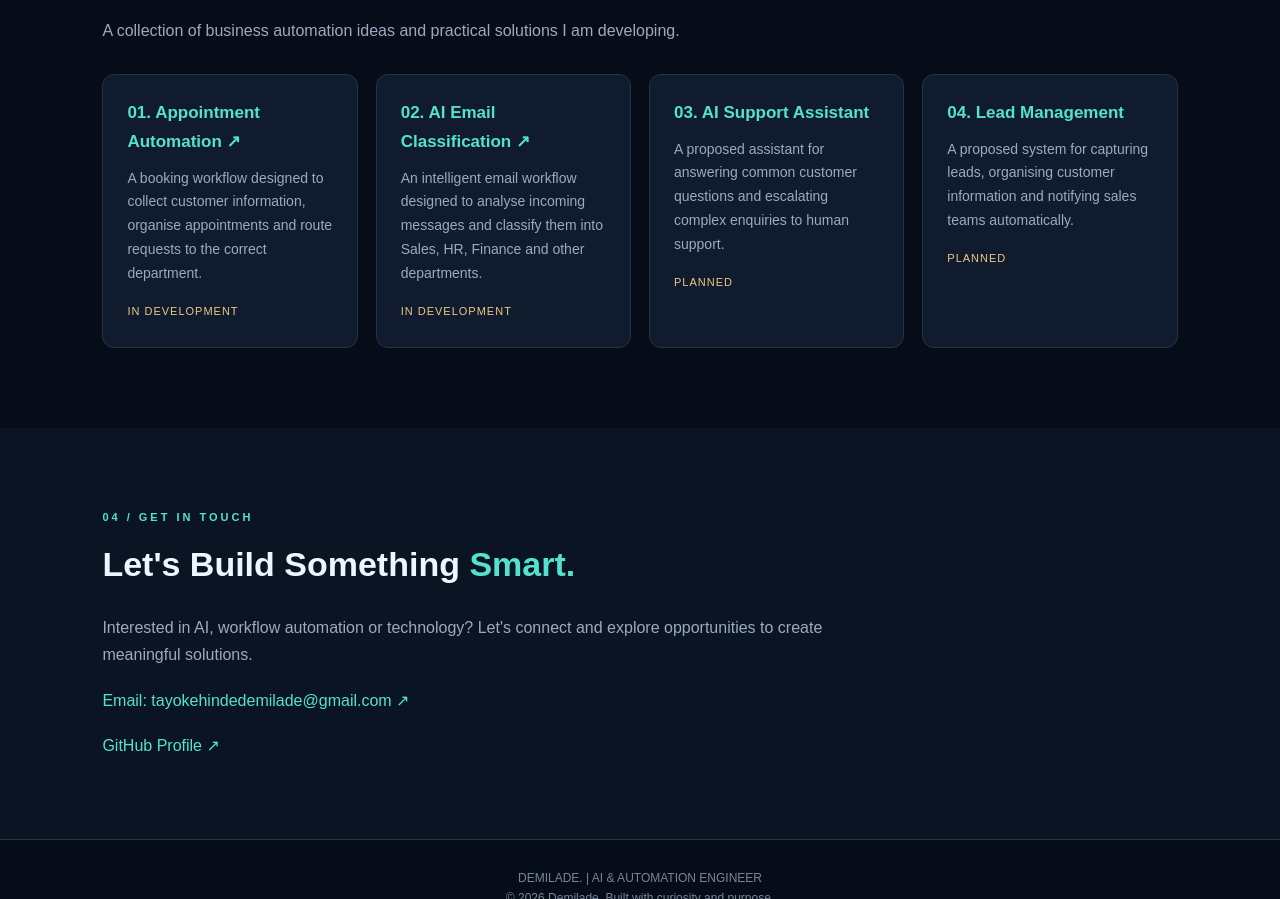
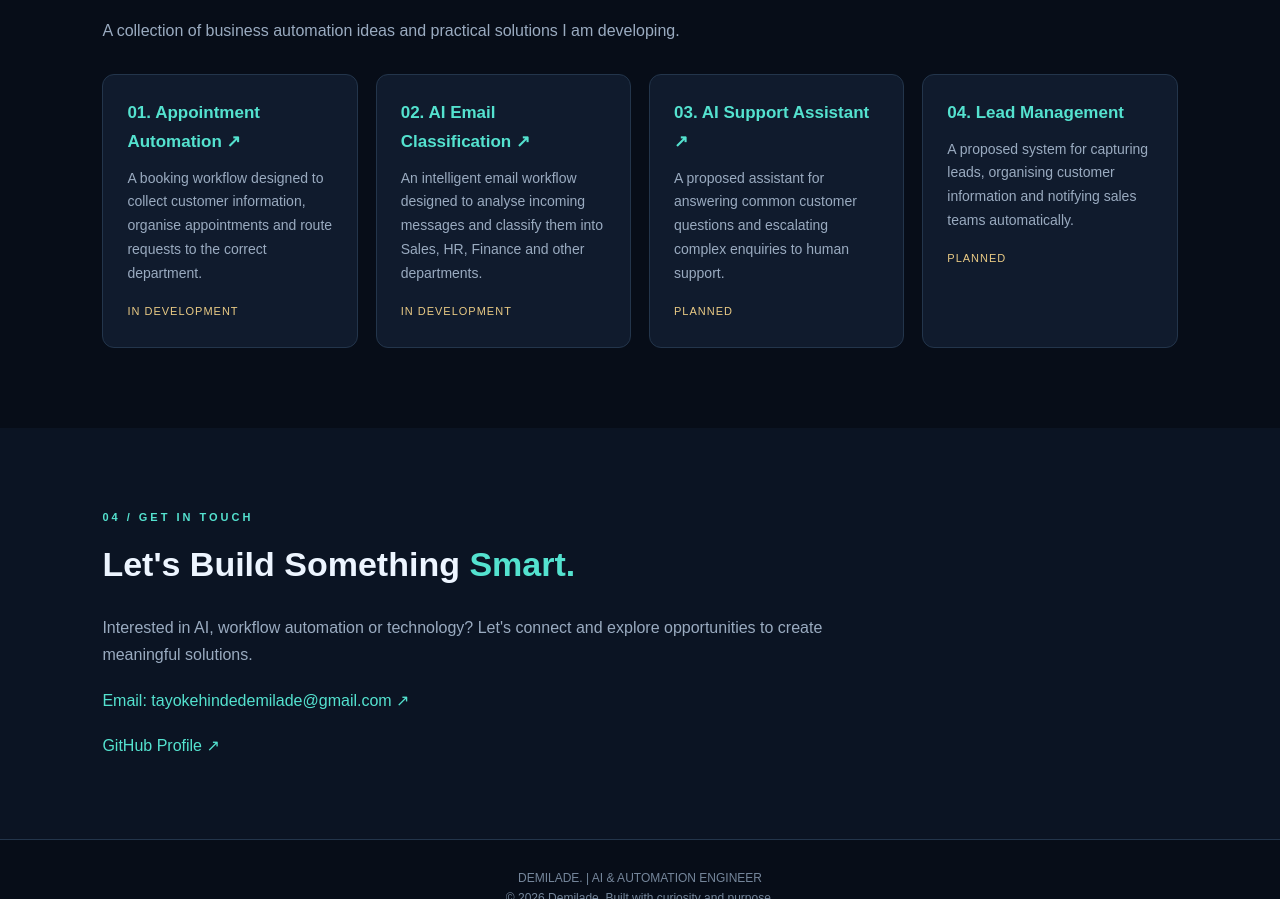
Before and after one commit to tayokehindedemilade-coder/Demilade-Tayo-kehinde-, a plain HTML site: page index.html in a window 1280 px wide. Shown: the part 1662-2561 px from the top of the page. Drawn offline with Linux system fonts and the light colour scheme.

Commit message:
Update index.html

```diff
--- a/index.html
+++ b/index.html
@@ -503,7 +503,12 @@ footer {
     <!-- PROJECT 3 -->
 
     <article class="card">
-      <h3>03. AI Support Assistant</h3>
+      <h3>
+  03.
+  <a href="ai-support-assistant.html">
+    AI Support Assistant ↗
+  </a>
+</h3>
 
       <p>
         A proposed assistant for answering common
```
